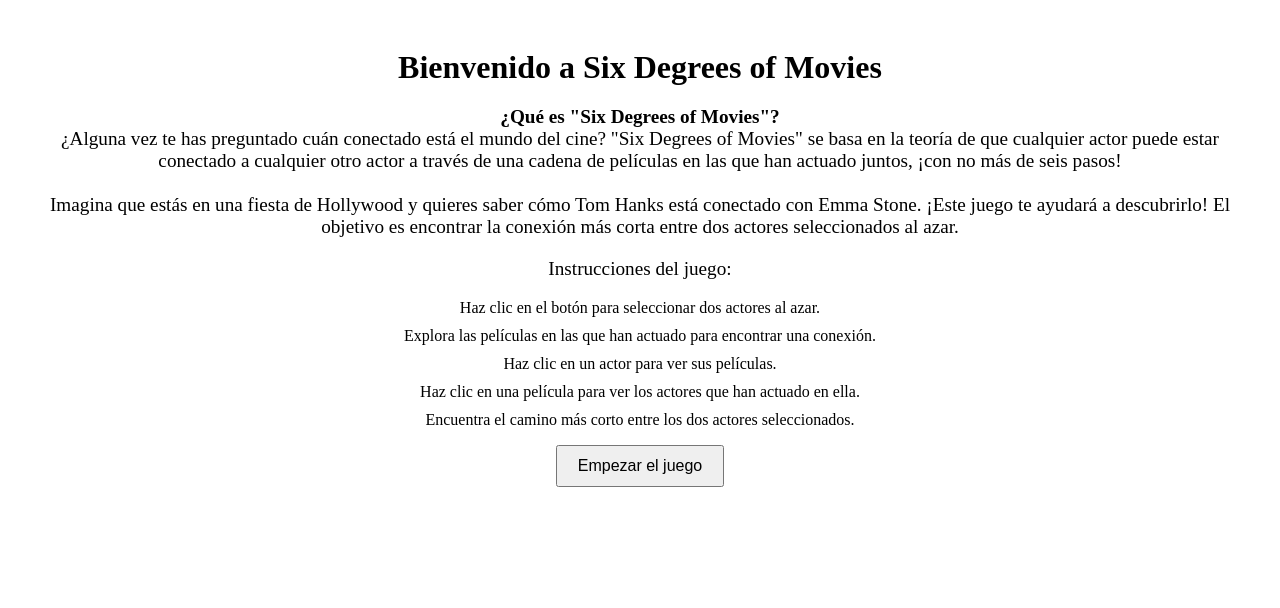
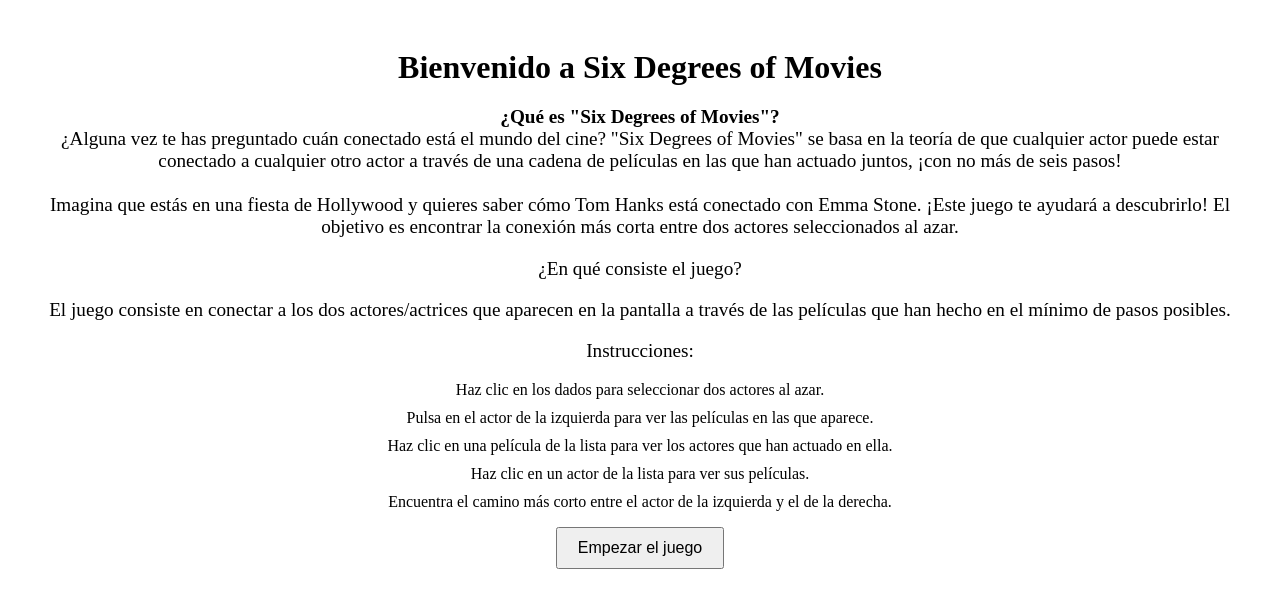
Before and after one commit to NerinaHctz/six-degrees-of-movies, a React (Vite) app: page / in a window 1280 px wide. Shown: the top 608 px of the page. Built offline with nearby package versions, Linux system fonts and the light colour scheme; no server answers.

Commit message:
Implement end of the game and instructions component

```diff
--- a/src/components/gameBoard/GameBoard.jsx
+++ b/src/components/gameBoard/GameBoard.jsx
@@ -2,6 +2,7 @@
 import ActorCard from '../actorCard/ActorCard'
 import MovieCard from '../movieCard/MovieCard'
 import GameResult from '../gameResult/GameResult'
+import Instructions from '../instructions/Instructions.jsx'
 import { getMoviesOfActor } from '../../utils/getMoviesOfActor.js'
 import { getActorInfoFromMovie } from '../../utils/getActorInfoFromMovie.js'
 import { getRandomActors } from '../../utils/getRandomActors.js'
@@ -25,6 +26,7 @@
     const [gameOver, setGameOver] = useState(false)
     const [diceRollCount, setDiceRollCount] = useState(0)
     const [selectedActors, setSelectedActors] = useState([])
+    const [showInstructions, setShowInstructions] = useState(false)
 
     const fetchRandomActors = () => {
         if (diceRollCount > 0 && !nexusFound) {
@@ -88,15 +90,34 @@
             setActorsInMovie(actors)
             setSelectedMovies([movie])
             setScore(score - 1)
+
+            const isActor2InCast = actors.some(actor => actor.id === actor2.id)
+            if (isActor2InCast) {
+                setNexusFound(true)
+                setGameOver(true)
+            }
         })
     }
 
     const onActorSelect = (actor) => {
-        setSelectedActor(actor)
-        if (actor.id === actor2.id) {
-            setNexusFound(true)
-            setGameOver(true)
+        if (actor.id === actor1.id) {
+            setSelectedActor(actor)
+            getMoviesOfActor(actor.id).then((movies) => {
+                const randomMovies = getRandomMovies(movies)
+                setMovies(randomMovies)
+                setSelectedMovies([])
+                setScore(score - 1)
+            })
+        } else if (actor.id === actor2.id) {
+            const isActorInSelectedMovies = selectedMovies.some(movie => movie.cast && movie.cast.some(castMember => castMember.id === actor2.id))
+            if (isActorInSelectedMovies) {
+                setNexusFound(true)
+                setGameOver(true)
+            } else {
+
+            }
         } else {
+            setSelectedActor(actor)
             getMoviesOfActor(actor.id).then((movies) => {
                 const randomMovies = getRandomMovies(movies)
                 setMovies(randomMovies)
@@ -111,12 +132,18 @@
         return shuffled.slice(0, count)
     }
 
+    const toggleInstructions = () => setShowInstructions(!showInstructions)
+
     if (gameOver || score <= 0) {
         return <GameResult path={gamePath} success={nexusFound} score={score} />
     }
 
     return <div className='game-board'>
-        <h2>Tira los dados para que aparezcan los actores</h2>
+        <div className='instruction-container'>
+            <h2>Tira los dados para que aparezcan los actores</h2>
+            <button className='help-button' onClick={toggleInstructions}>Ayuda</button>
+            {showInstructions && <Instructions />}
+        </div>
         <button className={`dice-button ${isRolling ? 'rolling' : ''}`} onClick={fetchRandomActors}>
             <img src='/icon/dados.png' alt='Obtener Actores Aleatorios' />
         </button>
--- a/src/components/gameBoard/GameBoard.scss
+++ b/src/components/gameBoard/GameBoard.scss
@@ -1,5 +1,11 @@
 .game-board {
     padding: 20px;
+}
+
+.instruction-container {
+    display: flex;
+    justify-content: space-between;
+    margin-bottom: 20px;
 }
 
 .dice-button {
--- a/src/components/home/Home.jsx
+++ b/src/components/home/Home.jsx
@@ -11,13 +11,16 @@
             <br /><br />
             Imagina que estás en una fiesta de Hollywood y quieres saber cómo Tom Hanks está conectado con Emma Stone. ¡Este juego te ayudará a descubrirlo! El objetivo es encontrar la conexión más corta entre dos actores seleccionados al azar.
         </p>
-        <p>Instrucciones del juego:</p>
+
+        <p>¿En qué consiste el juego?</p>
+        <p>El juego consiste en conectar a los dos actores/actrices que aparecen en la pantalla a través de las películas que han hecho en el mínimo de pasos posibles.</p>
+        <p>Instrucciones:</p>
         <ul>
-            <li>Haz clic en el botón para seleccionar dos actores al azar.</li>
-            <li>Explora las películas en las que han actuado para encontrar una conexión.</li>
-            <li>Haz clic en un actor para ver sus películas.</li>
-            <li>Haz clic en una película para ver los actores que han actuado en ella.</li>
-            <li>Encuentra el camino más corto entre los dos actores seleccionados.</li>
+            <li>Haz clic en los dados para seleccionar dos actores al azar.</li>
+            <li>Pulsa en el actor de la izquierda para ver las películas en las que aparece.</li>
+            <li>Haz clic en una película de la lista para ver los actores que han actuado en ella.</li>
+            <li>Haz clic en un actor de la lista para ver sus películas.</li>
+            <li>Encuentra el camino más corto entre el actor de la izquierda y el de la derecha.</li>
         </ul>
         <button onClick={onStart}>Empezar el juego</button>
     </div>
--- /dev/null
+++ b/src/components/instructions/Instructions.jsx
@@ -0,0 +1,17 @@
+import React from 'react'
+import './Instructions.scss'
+
+const Instructions = () => {
+    return <div className='instructions'>
+        <h2>Instrucciones</h2>
+        <ul>
+            <li>Haz clic en los dados para seleccionar dos actores al azar.</li>
+            <li>Pulsa en el actor de la izquierda para ver las películas en las que aparece.</li>
+            <li>Haz clic en una película de la lista para ver los actores que han actuado en ella.</li>
+            <li>Haz clic en un actor de la lista para ver sus películas.</li>
+            <li>Encuentra el camino más corto entre el actor de la izquierda y el de la derecha.</li>
+        </ul>
+    </div>
+}
+
+export default Instructions
--- /dev/null
+++ b/src/components/instructions/Instructions.scss
@@ -0,0 +1,12 @@
+.instructions {
+    display: flex;
+    flex-direction: column;
+    align-items: center;
+    margin-top: 10px;
+    padding: 10px;
+    border: 1px solid #ccc;
+    background-color: #f9f9f9;
+    border-radius: 5px;
+    width: 80%;
+    max-width: 600px;
+}
```
